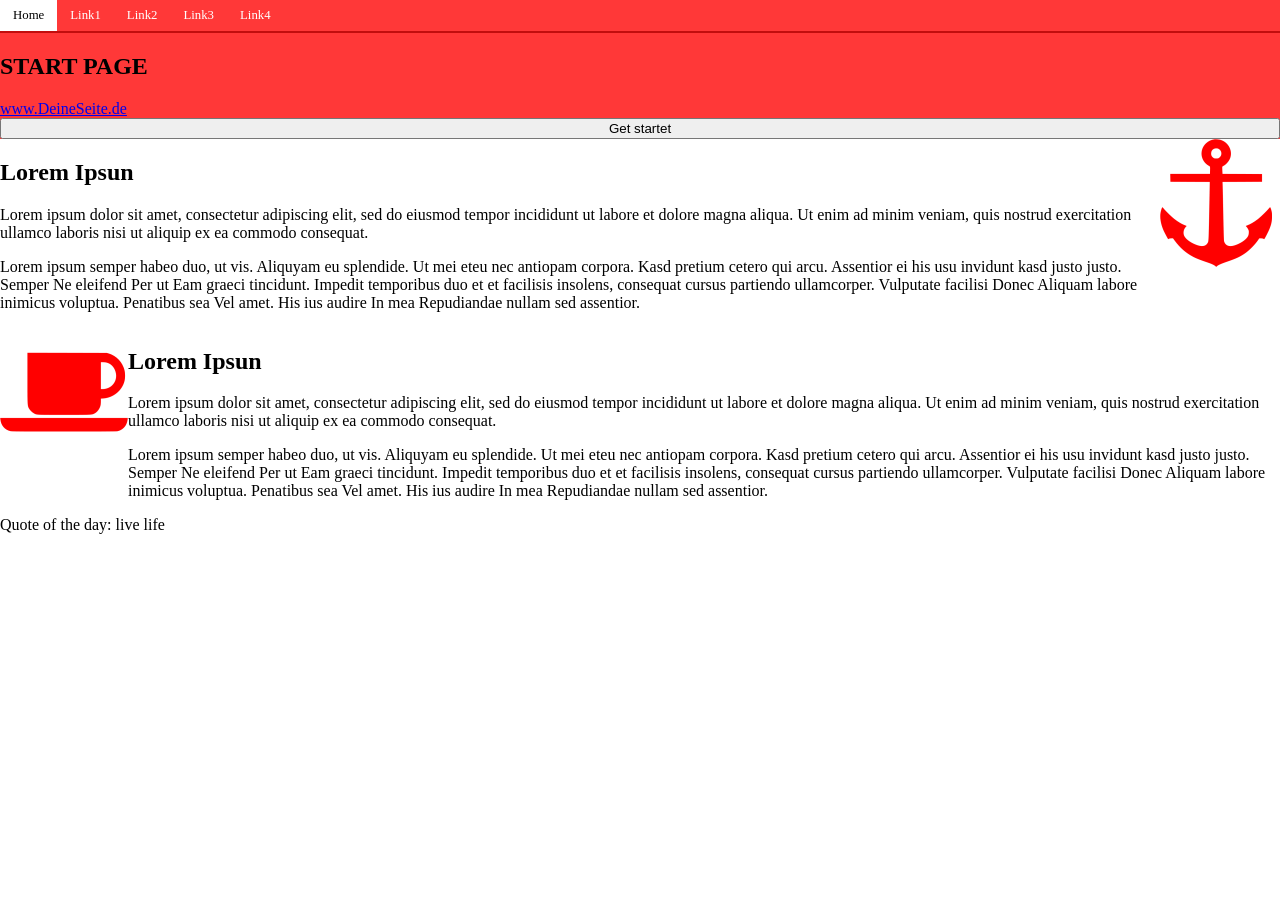
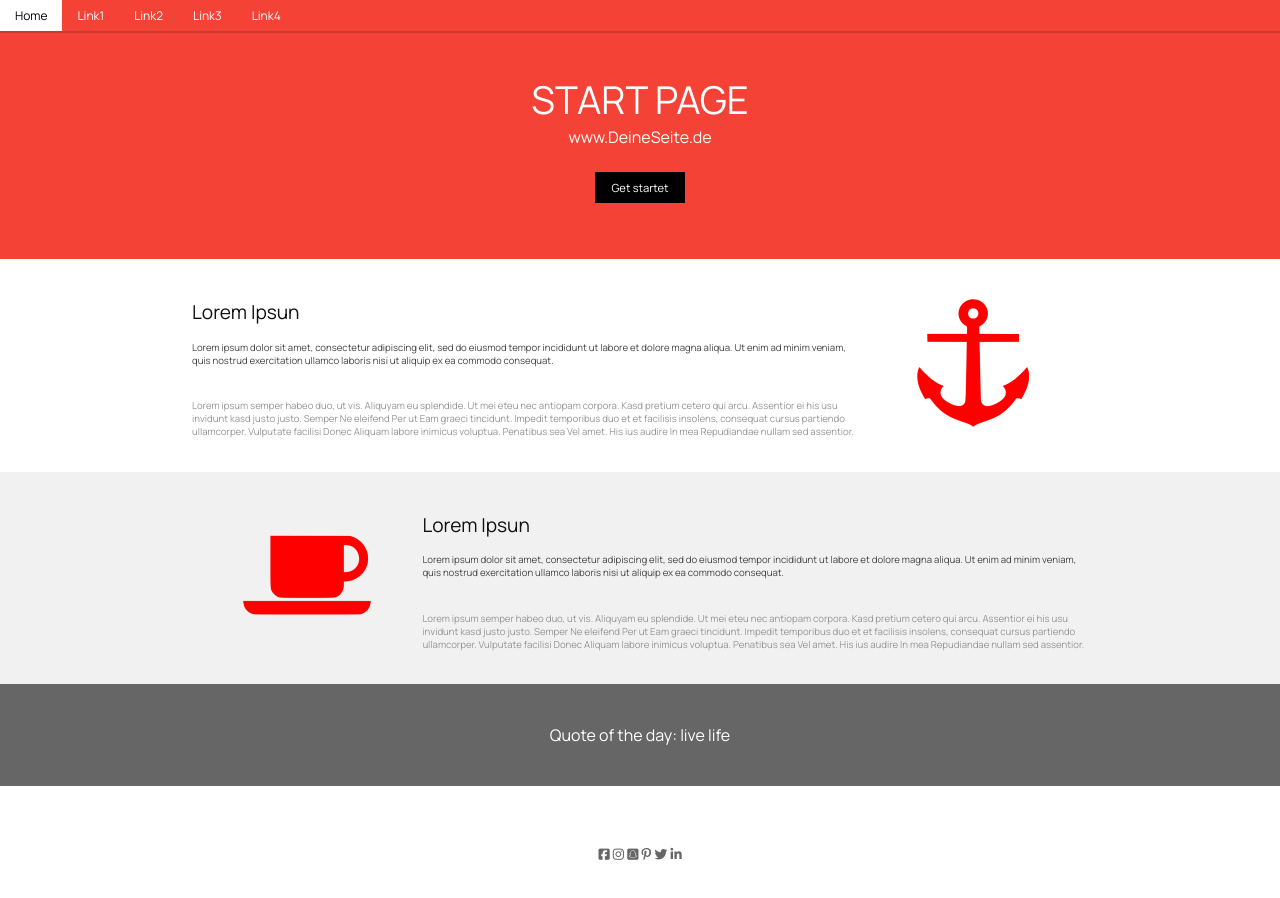
Before and after one commit to ThomasDDDD/Demopage-, a plain HTML site: page index.html in a window 1280 px wide. Before the commit the page ends 800 px from the top, so only its background shows below. Drawn offline with Linux system fonts and the light colour scheme.

Commit message:
Css v 1.0

```diff
--- a/index.html
+++ b/index.html
@@ -5,6 +5,10 @@
     <meta name="viewport" content="width=device-width, initial-scale=1.0" />
     <title>Demopage</title>
     <link rel="stylesheet" href="style.css" />
+    <script
+      src="https://kit.fontawesome.com/c260dc4658.js"
+      crossorigin="anonymous"
+    ></script>
   </head>
 
   <body>
@@ -19,12 +23,14 @@
     </nav>
 
     <section class="header">
-      <h1 id="ueberschrift_h1_1">START PAGE</h1>
-      <a href="www.DeineSeite.de">www.DeineSeite.de</a>
-      <button class="button">Get startet</button>
+      <h1 class="header_items" id="ueberschrift_h1_1">START PAGE</h1>
+      <a href="www.DeineSeite.de" class="header_items" id="header_link"
+        >www.DeineSeite.de</a
+      >
+      <button class="header_items" id="header_button">Get startet</button>
     </section>
 
-    <section class="main_1">
+    <section id="main_1">
       <div class="m1_text">
         <h2 class="ueberschrift_h2">Lorem Ipsun</h2>
         <p class="text_1">
@@ -33,6 +39,7 @@
           minim veniam, quis nostrud exercitation ullamco laboris nisi ut
           aliquip ex ea commodo consequat.
         </p>
+        <br />
         <p class="text_2">
           Lorem ipsum semper habeo duo, ut vis. Aliquyam eu splendide. Ut mei
           eteu nec antiopam corpora. Kasd pretium cetero qui arcu. Assentior ei
@@ -43,16 +50,16 @@
           audire In mea Repudiandae nullam sed assentior.
         </p>
       </div>
-      <div class="m1_img">
+      <div class="img">
         <img src="anchor-128.png" id="ancor" />
       </div>
     </section>
 
-    <section class="main_2">
-      <div>
+    <section id="main_2">
+      <div class="img">
         <img src="coffee-128.png" id="cup" />
       </div>
-      <div>
+      <div class="m2_text">
         <h2 class="ueberschrift_h2">Lorem Ipsun</h2>
         <p class="text_1">
           Lorem ipsum dolor sit amet, consectetur adipiscing elit, sed do
@@ -60,6 +67,7 @@
           minim veniam, quis nostrud exercitation ullamco laboris nisi ut
           aliquip ex ea commodo consequat.
         </p>
+        <br />
         <p class="text_2">
           Lorem ipsum semper habeo duo, ut vis. Aliquyam eu splendide. Ut mei
           eteu nec antiopam corpora. Kasd pretium cetero qui arcu. Assentior ei
@@ -72,16 +80,18 @@
       </div>
     </section>
 
-    <section class="fortune_cookie">Quote of the day: live life</section>
+    <section class="fortune_cookie">
+      <p class="cookie">Quote of the day: live life</p>
+    </section>
 
     <footer class="footer">
       <div class="sm_icons">
-        <a href=""><i class="fa...fb"></i></a>
-        <a href=""><i class="fa...insa"></i></a>
-        <a href=""><i class="fa...snapch"></i></a>
-        <a href=""><i class="fa...pinta"></i></a>
-        <a href=""><i class="fa...twitt"></i></a>
-        <a href=""><i class="fa...liin"></i></a>
+        <a href=""><i class="fa-brands fa-square-facebook"></i></a>
+        <a href=""><i class="fa-brands fa-instagram"></i></a>
+        <a href=""><i class="fa-brands fa-square-snapchat"></i></a>
+        <a href=""><i class="fa-brands fa-pinterest-p"></i></a>
+        <a href=""><i class="fa-brands fa-twitter"></i></a>
+        <a href=""><i class="fa-brands fa-linkedin-in"></i></a>
       </div>
     </footer>
   </body>
--- a/style.css
+++ b/style.css
@@ -1,13 +1,20 @@
+@import url("https://fonts.googleapis.com/css2?family=Manrope:wght@200..800&display=swap");
+
+* {
+  font-family: "Manrope", sans-serif;
+}
+
 body {
   margin: 0;
   padding-top: 0;
 }
 
 .navbar {
-  background-color: rgba(255, 0, 0, 0.781);
+  font-family: "Manrope", sans-serif;
+  background-color: #f44336;
   margin: 0;
-  font-size: 80%;
-  border-bottom: 2px solid rgba(180, 5, 5, 0.829);
+  font-size: 75%;
+  border-bottom: 2px solid #ce372c;
 }
 .navi {
   display: flex;
@@ -18,7 +25,7 @@ body {
   margin: 0;
 }
 .li_item {
-  padding: 8px 13px 8px 13px;
+  padding: 7px 15px 7px 15px;
   color: white;
 }
 .li_item:hover {
@@ -31,10 +38,88 @@ section {
 }
 
 .header {
-  background-color: rgba(255, 0, 0, 0.781);
+  background-color: #f44336;
   flex-direction: column;
-  justify-content: center;
+  padding: 5vh 0vw 7vh 0vw;
 }
 
+.header_items {
+  font-weight: normal;
+  margin: auto;
+  color: white;
+}
 #ueberschrift_h1_1 {
+  font-size: 240%;
 }
+#header_link {
+  text-decoration: none;
+  font-size: 100%;
+}
+a:hover,
+button:hover {
+  color: greenyellow;
+}
+button:hover {
+  cursor: pointer;
+  border: 2px solid greenyellow;
+}
+
+#header_button {
+  font-size: 70%;
+  margin-top: 3vh;
+  padding: 0.5rem 1rem;
+  border: none;
+  background-color: black;
+}
+
+#main_1 {
+  padding: 3vh 15vw 3vh 15vw;
+}
+
+.m1_text,
+.m2_text {
+  flex-grow: 2;
+  font-size: 60%;
+}
+h2 {
+  color: #111111;
+  font-weight: unset;
+  font-size: 200%;
+}
+.text_1 {
+  color: #444444;
+}
+.text_2 {
+  color: #959595;
+}
+
+.m1_img {
+  flex-grow: 1;
+}
+#main_2 {
+  background-color: #f1f1f1;
+  padding: 3vh 15vw 3vh 15vw;
+}
+.img {
+  margin: auto 4vw;
+}
+
+.fortune_cookie {
+  background-color: #666666;
+  color: white;
+  padding: 5vh 0vw 5vh 0vw;
+}
+.cookie {
+  margin: auto;
+}
+.footer {
+  display: flex;
+  padding: 7vh 0vw 7vh 0vw;
+}
+.sm_icons {
+  margin: auto;
+}
+i {
+  color: #666666;
+  font-size: 80%;
+}
```
